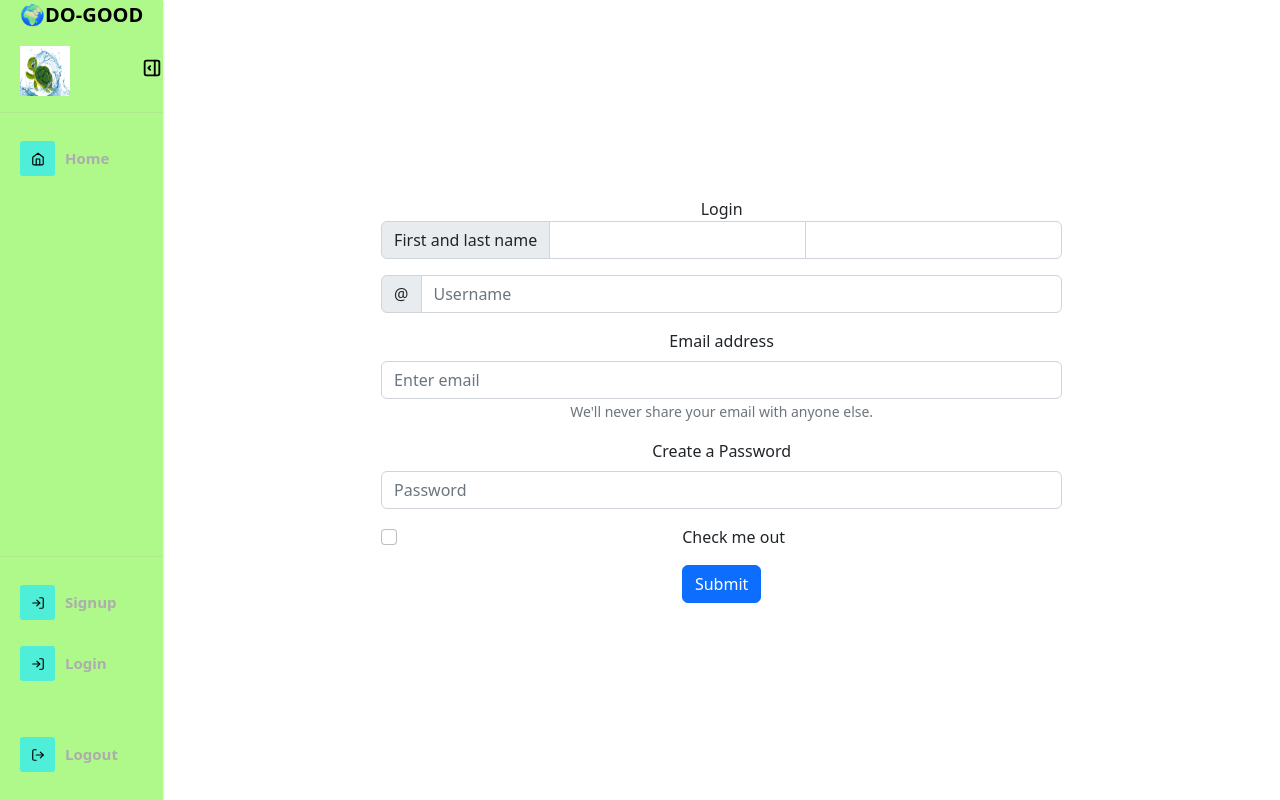
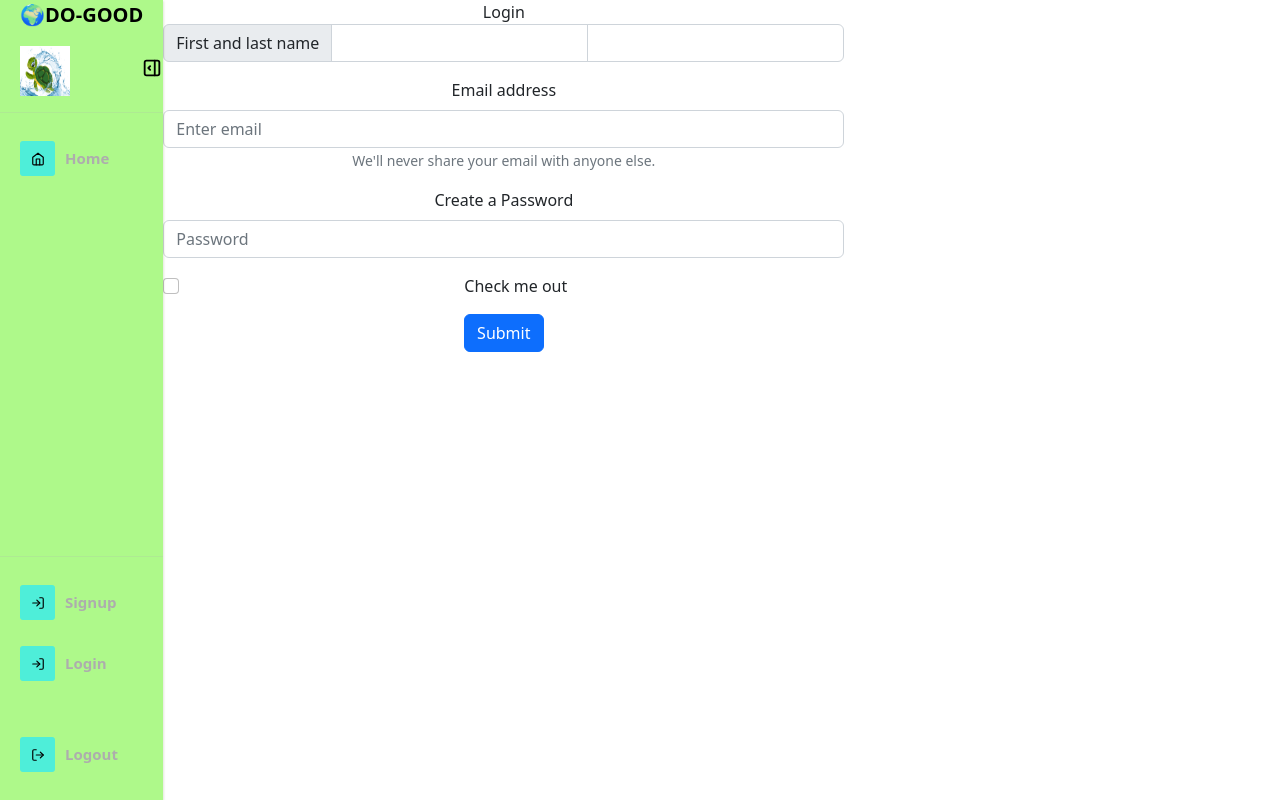
Before and after one commit to genrosales11/do-good, a React (Create React App) app in the folder client/: page /signup in a window 1280 px wide. Built offline with nearby package versions, Linux system fonts and the light colour scheme.

Commit message:
adding sign up feature with user data

```diff
--- a/client/src/Components/pages/Signup.js
+++ b/client/src/Components/pages/Signup.js
@@ -1,39 +1,70 @@
 
-import React from 'react';
-//  import { Link } from 'react-router-dom';
-//  import { useMutation } from '@apollo/client';
-//  import { ADD_PROFILE } from '../utils/mutations';
+import React, { useState } from 'react';
+  // import { Link } from 'react-router-dom';
+  import { useMutation } from '@apollo/client';
+  import { ADD_USER} from '../utils/mutations';
 import Button from 'react-bootstrap/Button';
  import Form from 'react-bootstrap/Form';
-// import Auth from '../utils/auth';
+import Auth from '../utils/auth';
 
 import InputGroup from 'react-bootstrap/InputGroup';
 
 
-const Login = () => {
+const Signup = () => {
+    const [formState, setFormState] = useState({
+
+      firstname: '',
+      lastname:'',
+      email: '',
+      password: '',
+    });
+    const [addUser, { error, data }] = useMutation(ADD_USER);
+    const handleChange = (event) => {
+      const { name, value } = event.target;
+
+      setFormState({
+        ...formState,
+        [name]: value,
+      });
+    };
+
+    // submit form
+    const handleFormSubmit = async (event) => {
+      event.preventDefault();
+      console.log(formState);
+
+      try {
+        const { data } = await addUser({
+          variables: { ...formState },
+        });
+
+        Auth.login(data.addUser.token);
+      } catch (e) {
+        console.error(e);
+      }
+    };
 
 
   return (
+<div>
 
-    <Form className='loginStyle'>
+{data ? (
+     <p>
+     Success!
+   </p>
+
+  ) : ( <Form className='loginStyle'>
         Login
         <InputGroup className="mb-3">
         <InputGroup.Text>First and last name</InputGroup.Text>
-      <Form.Control aria-label="First name" />
-      <Form.Control aria-label="Last name" />
+        <Form.Control aria-label="First name"  onChange={handleChange} type="firstname" name="firstname" />
+        <Form.Control aria-label="Last name" onChange={handleChange} type="lastname" name="lastname"  />
       </InputGroup>
-  <InputGroup className="mb-3">
-        <InputGroup.Text id="basic-addon1">@</InputGroup.Text>
-        <Form.Control
-          placeholder="Username"
-          aria-label="Username"
-          aria-describedby="basic-addon1"
-        />
-      </InputGroup>
+
 
         <Form.Group className="mb-3" controlId="formBasicEmail">
           <Form.Label>Email address</Form.Label>
-        <Form.Control type="email" placeholder="Enter email" />
+          <Form.Control  type="email" name="email" placeholder="Enter email" />
           <Form.Text className="text-muted">
             We'll never share your email with anyone else.
           </Form.Text>
@@ -41,56 +72,28 @@ const Login = () => {
 
         <Form.Group className="mb-3" controlId="formBasicPassword">
           <Form.Label> Create a Password</Form.Label>
-        <Form.Control type="password" placeholder="Password" />
+          <Form.Control onChange={handleChange} type="password" name="password"  placeholder="Password" />
         </Form.Group>
         <Form.Group className="mb-3" controlId="formBasicCheckbox">
           <Form.Check type="checkbox" label="Check me out" />
         </Form.Group>
-      <Button variant="primary" type="submit">
+        <Button  onClick={handleFormSubmit} variant="primary" type="submit">
           Submit
         </Button>
       </Form>
 
+
+
+  )}
+
+  {error && (
+    <div className="my-3 p-3 bg-danger text-white">
+      {error.message}
+    </div>
+  )}
+
+</div>
   );
 };
 
-export default Login;
-
-
-
-
-
-
-  // const [formState, setFormState] = useState({
-  //   firstName: '',
-  //   lastName: '',
-  //   userName: '',
-  //   email: '',
-  //   password: '',
-  // });
-  // const [addUser, { error, data }] = useMutation(ADD_USER);
-
-  // const handleChange = (event) => {
-  //   const { name, value } = event.target;
-
-  //   setFormState({
-  //     ...formState,
-  //     [name]: value,
-  //   });
-  // };
-
-  // // submit form
-  // const handleFormSubmit = async (event) => {
-  //   event.preventDefault();
-  //   console.log(formState);
-
-  //   try {
-  //     const { data } = await addUser({
-  //       variables: { ...formState },
-  //     });
-
-  //     Auth.login(data.addUser.token);
-  //   } catch (e) {
-  //     console.error(e);
-  //   }
-  // };
+export default Signup;
```
Lines whose indentation alone changed are shown as unchanged.
